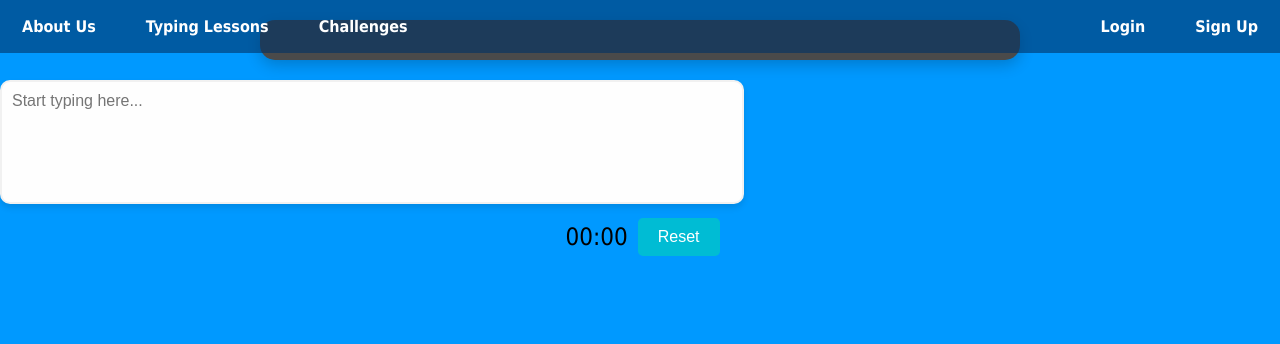
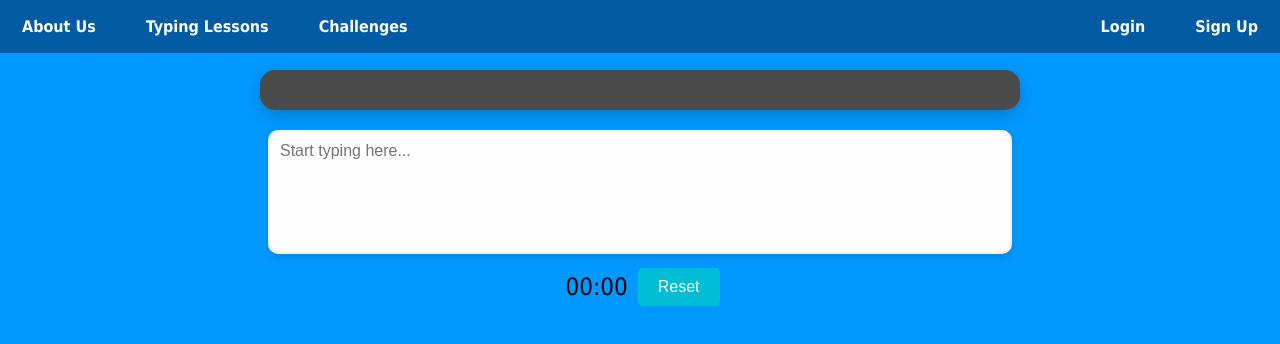
Before and after one commit to Abolfazl-Kh/typing-speed-test, a plain HTML site: page index.html in a window 1280 px wide. Drawn offline with Linux system fonts and the light colour scheme.

Commit message:
style: Adjust content section margin-top for improved layout
Increased the top margin of the content section to 70px to create better spacing between elements.
This change improves the overall alignment and appearance of the content on the page.

```diff
--- a/styles/style.css
+++ b/styles/style.css
@@ -89,7 +89,10 @@ nav {
     font-weight: bold;
     transform: scaley(1.3);
 }
-
+#content{
+    margin-top: 70px;
+    text-align: center;
+}
 #random-text {
     padding: 20px;
     margin: 20px auto;
```
